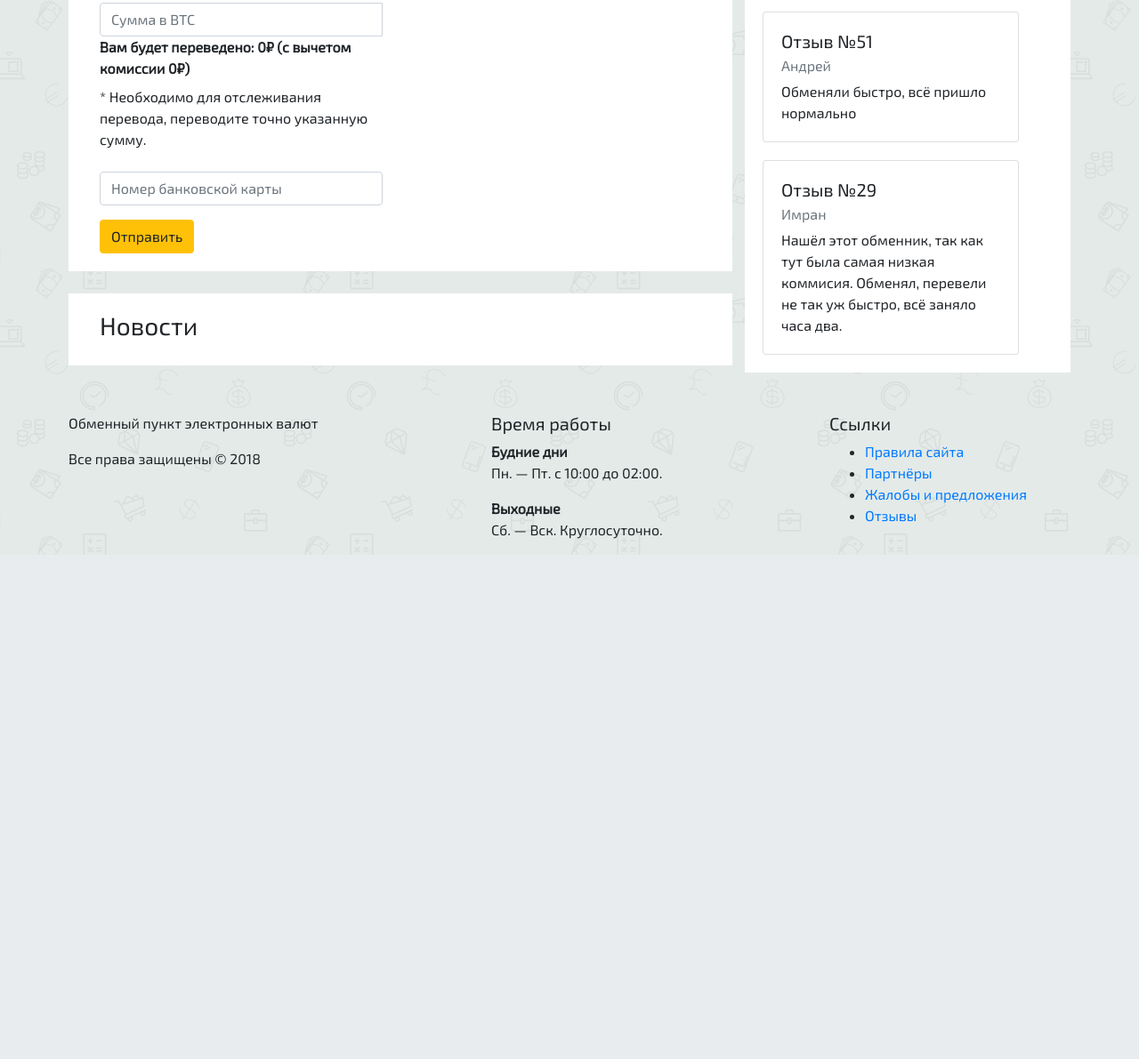
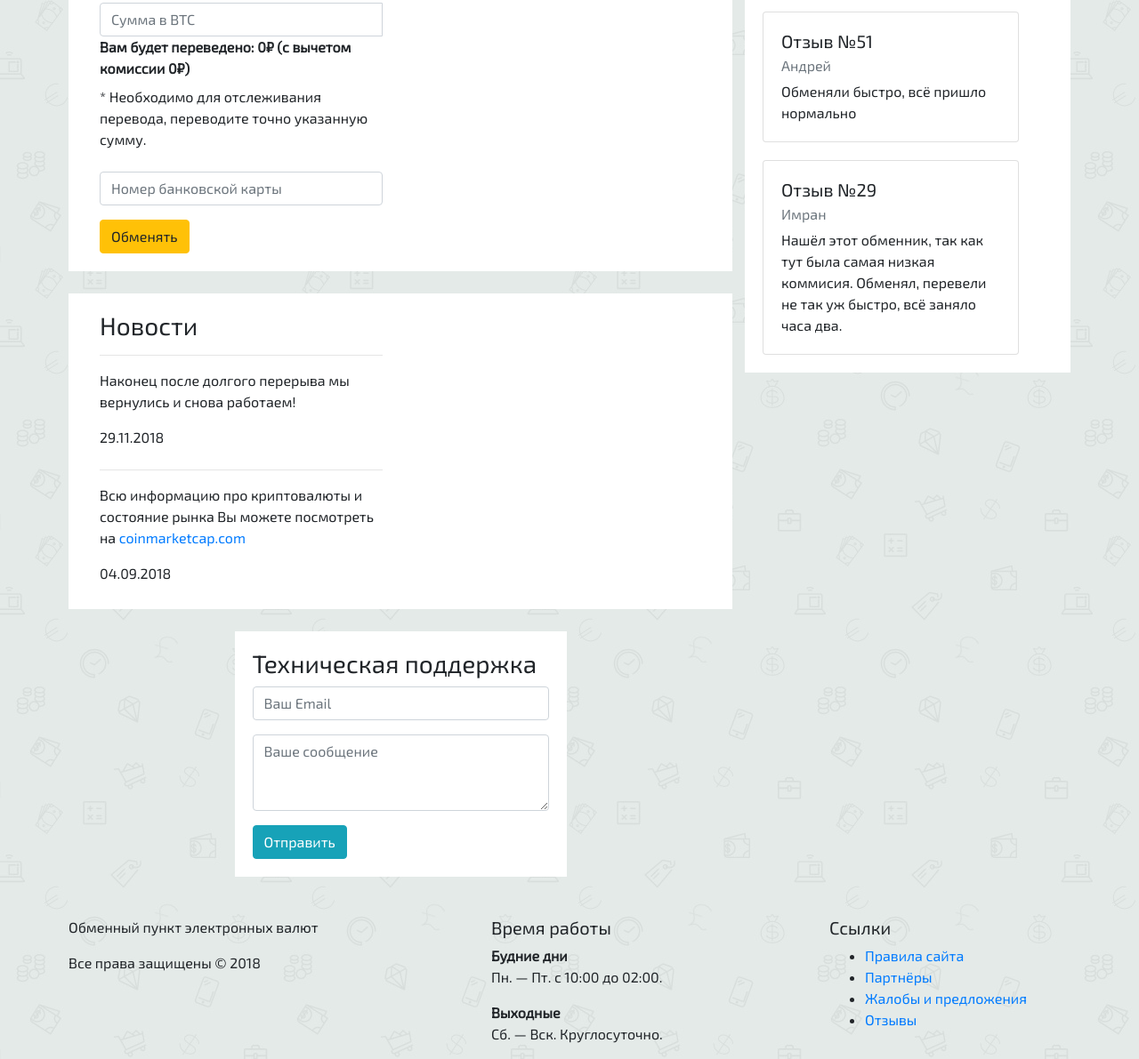
Before and after one commit to BotHata/CryptoChanger, a plain HTML site: page index.html in a window 1280 px wide. Shown: the part 304-1495 px from the top of the page at 89% size. Before the commit the page ends 928 px from the top, so only its background shows below. Drawn offline with nearby package versions, Linux system fonts and the light colour scheme; no server answers.

Commit message:
Some news and tech sup

```diff
--- a/index.html
+++ b/index.html
@@ -19,7 +19,6 @@
             <img width="40" height="40" src="light.png">
         <h2 class="my-0 mr-md-auto font-weight-normal">Fast eXchanger</h2>
         <nav class="my-2 my-md-0 mr-md-3 navbar-right">
-            <a class="p-2 text-dark" href="#">О нас</a>
             <a class="p-2 text-dark" href="#">Обмен </a>
             <a class="p-2 text-dark" href="#">Отзывы </a>
             <a class="p-2 text-dark" href="#">Помощь</a>
@@ -56,13 +55,30 @@
                             <input type="text" name="card" class="form-control" placeholder="Номер банковской карты">
                         </div>
 
-                        <button type="button" class="btn btn-warning">Отправить</button>
+                        <button type="button" class="btn btn-warning">Обменять</button>
                     </form>
             </div>
             <div class="container justify-content-center ebat1" style="margin-top: 25px;">
                 <form class="main-form">
                         <h3>Новости</h3>
+                        <hr>
+                        <p>Наконец после долгого перерыва мы вернулись и снова работаем!</p>
+                        <label>29.11.2018</label>
+                        <hr>
+                        <p>Всю информацию про криптовалюты и состояние рынка Вы можете посмотреть на <a href="https://coinmarketcap.com">coinmarketcap.com</a></p>
+                        <label>04.09.2018</label>
                     </form>
+            </div>
+            <div class="container ebat1 main-form" style="margin-top: 25px;">
+                        <h3>Техническая поддержка</h3>
+                        <div class="input-group mb-3">
+                            <input type="mail" name="mail" class="form-control" placeholder="Ваш Email">
+                        </div>
+                        <div class="form-group">
+                            <textarea class="form-control" id="exampleFormControlTextarea1" placeholder="Ваше сообщение" rows="3"></textarea>
+                          </div>
+                          <button type="button" class="btn btn-info">Отправить</button>
+
             </div>
             </div>
         <div class="col-sm-4">
```
